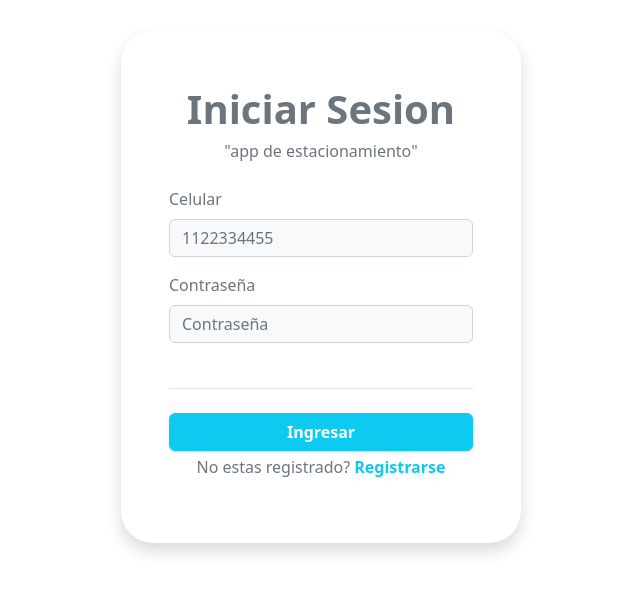
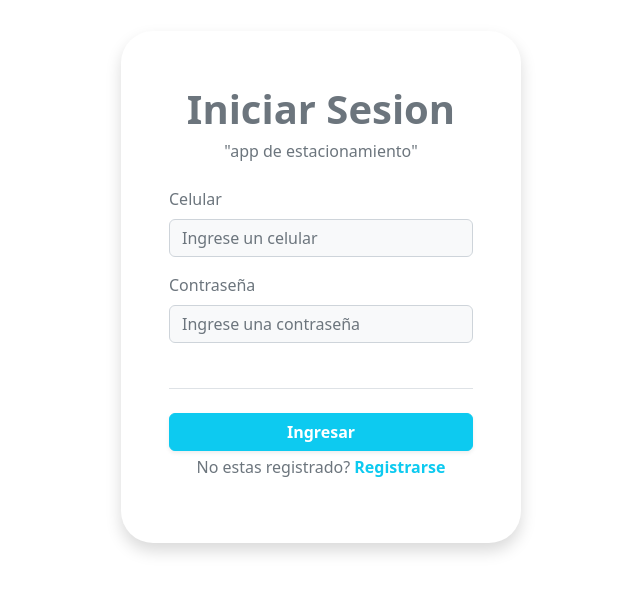
Before and after one commit to Lucho-Castagno/app-frontend, an Angular app: page / in a window 1280 px wide. Shown: the part 113-706 px from the top of the page, without its empty margins (319-959 px from the left). Built offline with nearby package versions, Linux system fonts and the light colour scheme.

Commit message:
creacion de login para verificar si la api funcionaba correctamente

```diff
--- a/src/app/login/login.component.html
+++ b/src/app/login/login.component.html
@@ -4,18 +4,21 @@
         <div class="text-center">
            <span class="text-center">"app de estacionamiento"</span>
         </div>
+        <form #loginForm="ngForm" (ngSubmit)="loginUsuario(usuarioCelular.value, usuarioClave.value); reset()">
             <div class="mt-4">
                 <label for="celular" class="form-label">Celular</label>
-            <input type="text" class="form-control bg-light" id="celular" placeholder="1122334455" name="celular" [(ngModel)] = "usuario.celular">
+                <input type="text" class="form-control bg-light" id="celular" placeholder="Ingrese un celular" ngModel name="celular" #usuarioCelular>
             </div>
             <div class="mt-3 mb-3">
                 <label for="contraseña" class="form-label">Contraseña</label>
-            <input type="password" class="form-control bg-light" id="contraseña" placeholder="Contraseña" name="contraseña" [(ngModel)] = "usuario.password">
+                <input type="password" class="form-control bg-light" id="contraseña" placeholder="Ingrese una contraseña" ngModel name="contraseña" #usuarioClave>
             </div>
+            <ngb-alert [dismissible]="true" (closed)="closeAlert()" [type]="'danger'" *ngIf="errorMessage">{{ errorMessage }}</ngb-alert>
             <div class="pt-3">
                 <div class="border-bottom text-center" style="height: 0.9rem"></div>
             </div>
-        <button type="submit" (click)="loginUsuario()" class="btn btn-info text-white w-100 mt-4 fw-semibold shadow-sm">Ingresar</button>
+            <button type="submit" class="btn btn-info text-white w-100 mt-4 fw-semibold shadow-sm">Ingresar</button>
+        </form>
         <div class="d-flex gap-1 justify-content-center mt-1">
             <p>No estas registrado?</p>
             <a href="#" class="text-decoration-none text-info fw-semibold">Registrarse</a>
--- a/src/app/login/login.component.ts
+++ b/src/app/login/login.component.ts
@@ -1,9 +1,8 @@
-import { Component, OnInit } from '@angular/core';
+import { Component, OnInit, ViewChild } from '@angular/core';
 import { UsuarioService } from '../service/usuario.service';
 import { Router } from '@angular/router';
 import { Usuario } from '../models/usuario';
-import { HomeComponent } from '../home/home.component';
-import { JsonPipe } from '@angular/common';
+import { NgForm } from '@angular/forms';
 
 @Component({
   selector: 'app-login',
@@ -12,14 +11,39 @@ import { JsonPipe } from '@angular/common';
 })
 export class LoginComponent {
 
-  usuario: Usuario = new Usuario();
+  errorMessage: string = "";
+
+  @ViewChild('loginForm') loginForm!: NgForm;
 
   constructor(private usuarioService: UsuarioService, private router: Router) { }
 
-  loginUsuario() {
-    this.usuarioService.loginUsuario(this.usuario).subscribe(data =>{
-      console.log(data);
-    })
+  loginUsuario(celular: string, contraseña: string): void {
+
+    let email: string = "";
+
+    this.usuarioService.loginUsuario({celular, contraseña, email} as Usuario).subscribe((response) =>{
+
+      this.usuarioService.setUsuario({celular, contraseña, email} as Usuario);
+
+      this.router.navigateByUrl("/home");
+
+    }, (error) => {
+
+      console.log('Error en el servicio: ', error);
+      this.errorMessage = "Celular y/o contraseña incorrectos.";
+
+    });
   }
 
+  closeAlert() {
+    this.errorMessage = "";
+  }
+
+  reset() {
+    this.loginForm.reset({
+        "celular": "",
+        "contraseña": ""
+    })
 }
+
+}
--- a/src/app/models/usuario.ts
+++ b/src/app/models/usuario.ts
@@ -1,7 +1,7 @@
-export class Usuario {
+export interface Usuario {
 
-    celular!: string;
-    email!: string;
-    password!: string;
+    celular: string;
+    email: string;
+    contraseña: string;
 
 }
--- a/src/app/service/usuario.service.ts
+++ b/src/app/service/usuario.service.ts
@@ -1,20 +1,39 @@
 import { Injectable } from '@angular/core';
-import { HttpClient } from '@angular/common/http';
+import { HttpClient, HttpErrorResponse, HttpHeaders } from '@angular/common/http';
 import { Usuario } from '../models/usuario';
-import { Observable } from 'rxjs';
+import { Observable, catchError, throwError, throwIfEmpty } from 'rxjs';
 
 @Injectable({
   providedIn: 'root'
 })
 export class UsuarioService {
 
+  private sesion!: Usuario;
+
+  httpOptions = {
+    headers: new HttpHeaders({ 'Content-Type': 'application/json' })
+  };
+
   private loginRoute: string = 'http://localhost:8080/login';
   private usuarioRoute: string = 'http://localhost:8080/usuario';
 
   constructor(private http: HttpClient) { }
 
-  loginUsuario(usuario: Usuario) {
-    return this.http.post<Usuario>(this.loginRoute, usuario, {observe: 'response'});
+  loginUsuario(usuario: Usuario): Observable<Usuario> {
+    return this.http.post<Usuario>(this.loginRoute, usuario, this.httpOptions).pipe(
+      catchError(error => {
+        console.log("error en la solicitud");
+        return throwError(error);
+      })
+    );
+  }
+
+  setUsuario(usuario: Usuario): void {
+    this.sesion = usuario;
+  }
+
+  getUsuario(): Usuario {
+    return this.sesion;
   }
 
 }
```
Lines whose indentation alone changed are shown as unchanged.
